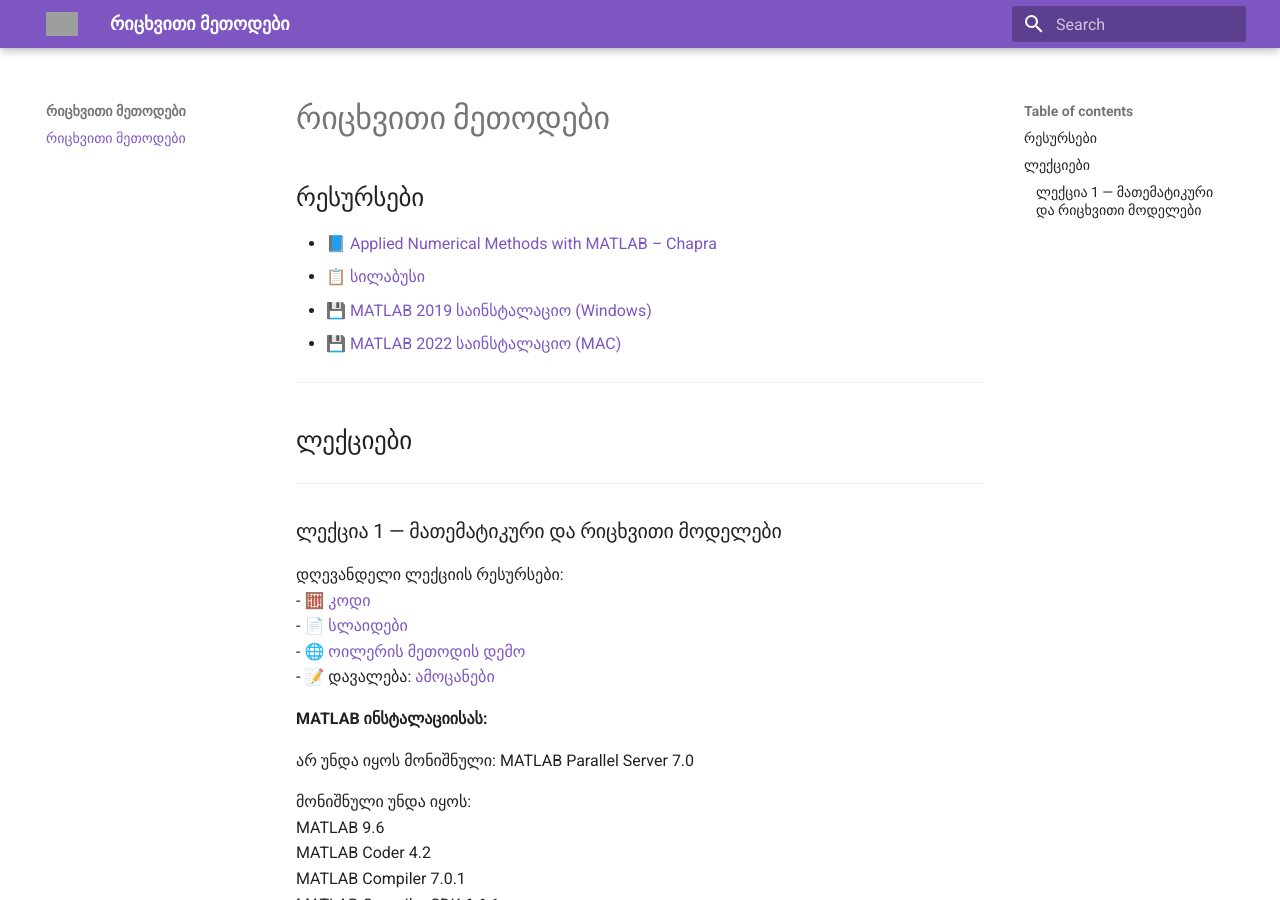
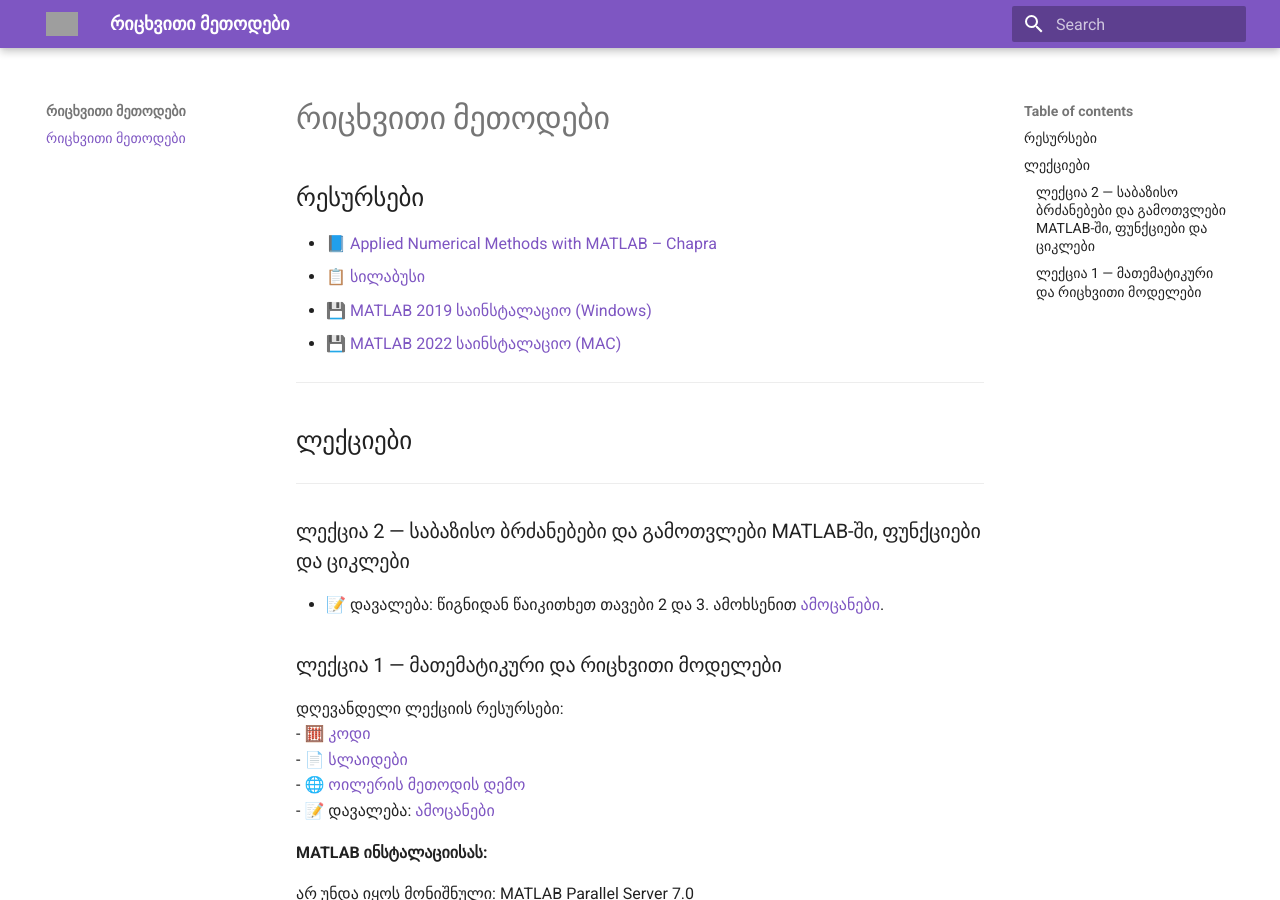
Before and after one commit to gugavar/numerical-methods-spring-2026, an MkDocs documentation site: the page built from docs/index.md, in a window 1280 px wide and 900 px high. Built offline with MkDocs 1.6.1 and Material for MkDocs 9.7.7, drawn with Linux system fonts in a browser that asks for light colours; grey boxes are pictures that could not be loaded.

Commit message:
Update index.md

```diff
--- a/docs/index.md
+++ b/docs/index.md
@@ -11,7 +11,9 @@
 
 ## ლექციები
 ---
+### ლექცია 2 — საბაზისო ბრძანებები და გამოთვლები MATLAB-ში, ფუნქციები და ციკლები
 
+- 📝 დავალება: წიგნიდან წაიკითხეთ თავები 2 და 3. ამოხსენით [ამოცანები](https://drive.google.com/file/d/1HDCI86xZSdvGN8-fHk4lw3qQvzKINIP0/view?usp=drive_link).
 
 ### ლექცია 1 — მათემატიკური და რიცხვითი მოდელები
 
```
